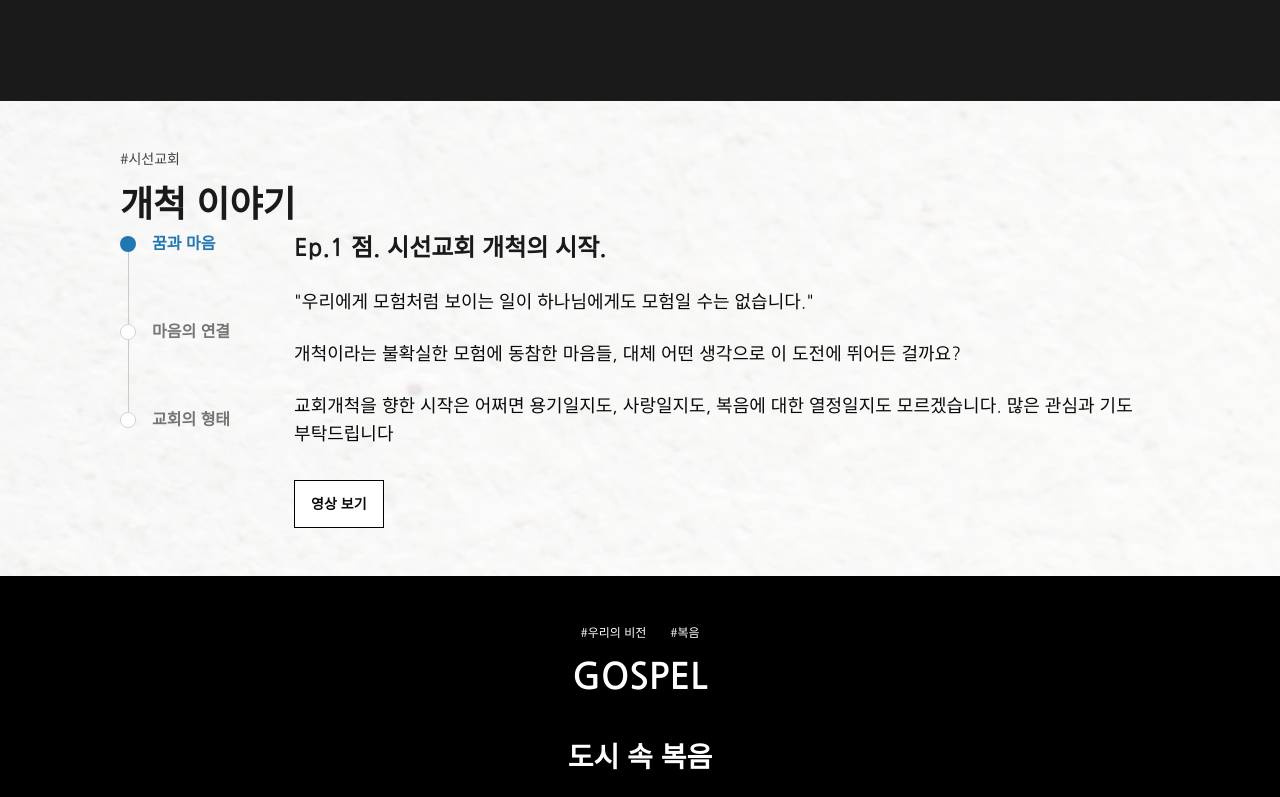
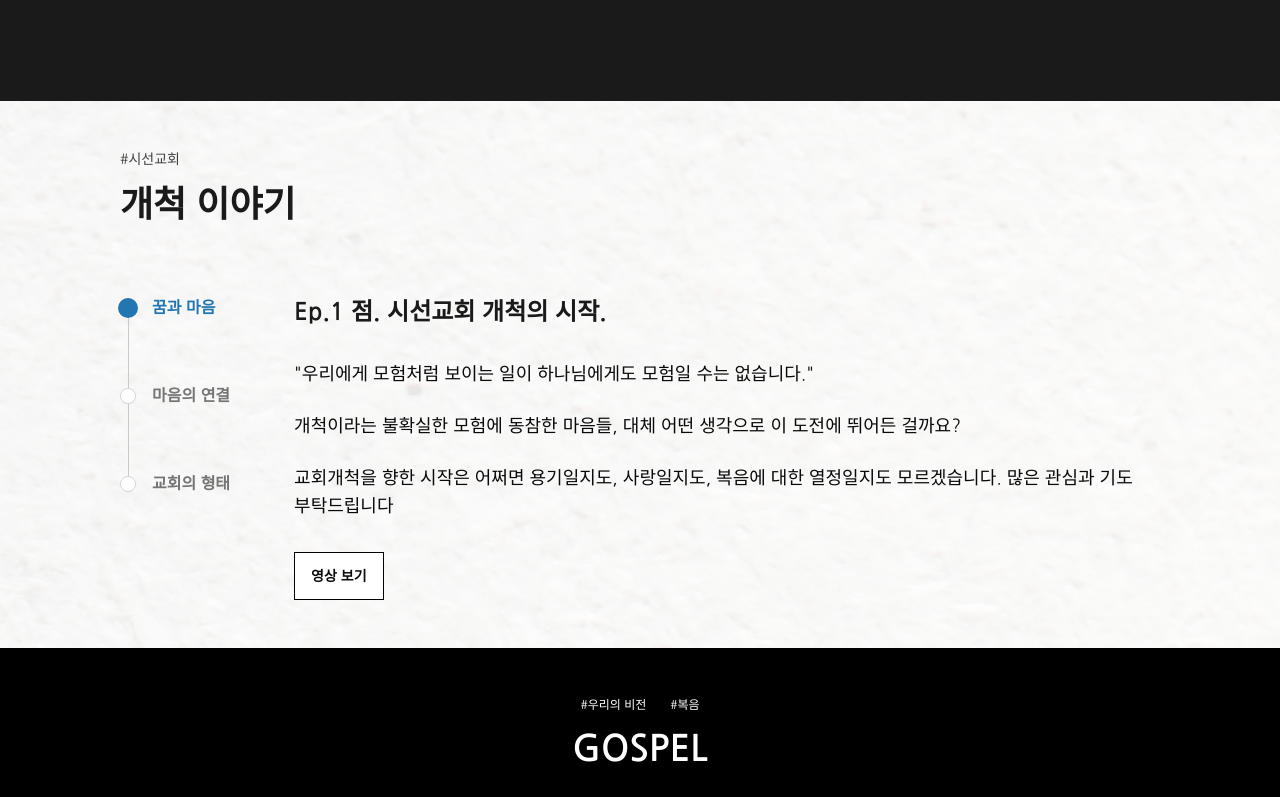
Before and after one commit to jglee-Cm7/siseon-web, a Next.js app: page / in a window 1280 px wide. Shown: the part 699-1496 px from the top of the page. Built offline with nearby package versions, Linux system fonts and the light colour scheme.

Commit message:
fix: Fix ESLint error in FadeIn component - avoid setState in effect

```diff
--- a/components/features/home/story-section.tsx
+++ b/components/features/home/story-section.tsx
@@ -1,11 +1,69 @@
+'use client';
+import React, { useState } from 'react';
+import FadeIn from '../../ui/FadeIn';
+
+interface TimelineItem {
+  id: number;
+  title: string;
+  episodeTitle: string;
+  content: string[];
+  videoUrl?: string; // Optional video URL for each item
+}
+
+const timelineData: TimelineItem[] = [
+  {
+    id: 1,
+    title: '꿈과 마음',
+    episodeTitle: 'Ep.1 점. 시선교회 개척의 시작.',
+    content: [
+      '"우리에게 모험처럼 보이는 일이 하나님에게도 모험일 수는 없습니다."',
+      '개척이라는 불확실한 모험에 동참한 마음들, 대체 어떤 생각으로 이 도전에 뛰어든 걸까요?',
+      '교회개척을 향한 시작은 어쩌면 용기일지도, 사랑일지도, 복음에 대한 열정일지도 모르겠습니다. 많은 관심과 기도 부탁드립니다'
+    ],
+    videoUrl: '#' // Replace with actual URL
+  },
+  {
+    id: 2,
+    title: '마음의 연결',
+    episodeTitle: 'Ep.2 선. 함께하는 사람들의 이야기.',
+    content: [
+      'Lorem ipsum dolor sit amet, consectetur adipiscing elit, sed do eiusmod tempor incididunt ut labore.',
+      'Excepteur sint occaecat cupidatat non proident, sunt in culpa qui officia deserunt mollit anim id est laborum.',
+      'Sed ut perspiciatis unde omnis iste natus error sit voluptatem accusantium doloremque laudantium.'
+    ],
+    videoUrl: '#' // Replace with actual URL
+  },
+  {
+    id: 3,
+    title: '교회의 형태',
+    episodeTitle: 'Ep.3 면. 시선교회가 그리는 미래.',
+    content: [
+      'Lorem ipsum dolor sit amet, consectetur adipiscing elit. Vestibulum euismod mauris vel lectus tempor.',
+      'Nemo enim ipsam voluptatem quia voluptas sit aspernatur aut odit aut fugit, sed quia consequuntur magni.',
+      'At vero eos et accusamus et iusto odio dignissimos ducimus qui blanditiis praesentium voluptatum.'
+    ],
+    videoUrl: '#' // Replace with actual URL
+  }
+];
+
 export function StorySection() {
+  const [activeItem, setActiveItem] = useState(0);
+  const currentData = timelineData[activeItem];
+
+  const handleVideoClick = () => {
+    if (currentData.videoUrl && currentData.videoUrl !== '#') {
+      // Handle video link - could be external link or modal
+      window.open(currentData.videoUrl, '_blank');
+    }
+  };
+
   return (
     <section className="bg-[url('/images/background.avif')] ">
       <div className="h-full bg-white/90 px-6 py-12 md:px-30">
         <div className="mx-auto h-full max-w-[1440px]">
-          <div className="flex h-full flex-col justify-around">
+          <div className="flex h-full flex-col">
             {/* Title */}
-            <div className="flex flex-col gap-2">
+            <div className="mb-12 flex flex-col gap-2 md:mb-16">
               <span className="text-[12px] text-[#404040] md:text-[14px]">
                 #시선교회
               </span>
@@ -24,61 +82,65 @@ export function StorySection() {
 
                   {/* Timeline items */}
                   <div className="flex flex-1 flex-col md:gap-16">
-                    <div className="flex flex-1 items-center gap-4">
-                      <div className="relative z-10 h-4 w-4 rounded-full bg-[#2277B2]"></div>
-                      <span className="font-bold text-[#2277B2]">
-                        꿈과 마음
+                    {timelineData.map((item, index) => (
+                      <button
+                        key={item.id}
+                        onClick={() => setActiveItem(index)}
+                        className="group flex flex-1 items-center gap-4 transition-all duration-300"
+                      >
+                        <div
+                          className={`relative z-10 h-4 w-4 rounded-full transition-all duration-300 ${
+                            activeItem === index
+                              ? 'scale-125 bg-[#2277B2]'
+                              : 'border border-gray-300 bg-white'
+                          }`}
+                        />
+                        <span
+                          className={`font-bold transition-colors duration-300 ${
+                            activeItem === index
+                              ? 'text-[#2277B2]'
+                              : 'text-[#757575] hover:text-[#2277B2]/80'
+                          }`}
+                        >
+                          {item.title}
                         </span>
-                    </div>
-
-                    <div className="flex flex-1 items-center gap-4">
-                      <div className="relative z-10 h-4 w-4 rounded-full border border-gray-300 bg-white"></div>
-                      <span className="font-bold text-[#757575]">
-                        마음의 연결
-                      </span>
-                    </div>
-
-                    <div className="flex flex-1 items-center gap-4">
-                      <div className="relative z-10 h-4 w-4 rounded-full border border-gray-300 bg-white"></div>
-                      <span className="font-bold text-[#757575]">
-                        교회의 형태
-                      </span>
-                    </div>
+                      </button>
+                    ))}
                   </div>
                 </div>
               </div>
 
               {/* Right Main Content */}
-              <div className="flex flex-1 flex-col justify-between">
-                <div className="space-y-6">
-                  {/* Title */}
-                  <h3 className="text-[16px] font-bold text-[#1A1A1A] md:text-2xl">
-                    Ep.1 점. 시선교회 개척의 시작.
+              <div className="flex flex-1 flex-col">
+                <div className="relative min-h-[200px] md:min-h-[300px]">
+                  <FadeIn
+                    key={activeItem}
+                    direction="up"
+                    duration="slow"
+                    className="flex flex-col"
+                  >
+                    {/* Title with increased margin bottom */}
+                    <h3 className="mb-6 text-[16px] font-bold text-[#1A1A1A] md:mb-8 md:text-2xl">
+                      {currentData.episodeTitle}
                     </h3>
 
                     {/* Content paragraphs */}
                     <div className="space-y-6 text-[12px] break-keep md:text-lg">
-                    <p>
-                      &quot;우리에게 모험처럼 보이는 일이 하나님에게도 모험일
-                      수는 없습니다.&quot;
-                    </p>
-                    <p>
-                      개척이라는 불확실한 모험에 동참한 마음들, 대체 어떤
-                      생각으로 이 도전에 뛰어든 걸까요?
-                    </p>
-                    <p>
-                      교회개척을 향한 시작은 어쩌면 용기일지도, 사랑일지도,
-                      복음에 대한 열정일지도 모르겠습니다. 많은 관심과 기도
-                      부탁드립니다
-                    </p>
-                  </div>
+                      {currentData.content.map((paragraph, index) => (
+                        <p key={index}>{paragraph}</p>
+                      ))}
                     </div>
 
-                {/* Button */}
-                <div className="mx-auto mt-8 md:mx-0">
-                  <button className="hover:bg-accent h-9 border-[1.5px] border-black bg-white px-14 text-sm transition-colors hover:cursor-pointer md:h-12 md:px-4 md:font-bold">
+                    {/* Button - now part of the fading content */}
+                    <div className="pt-8">
+                      <button
+                        onClick={handleVideoClick}
+                        className="hover:bg-accent h-9 border-[1.5px] border-black bg-white px-14 text-sm transition-colors hover:cursor-pointer md:h-12 md:px-4 md:font-bold"
+                      >
                         영상 보기
                       </button>
+                    </div>
+                  </FadeIn>
                 </div>
               </div>
             </div>
--- /dev/null
+++ b/components/ui/FadeIn.tsx
@@ -0,0 +1,104 @@
+'use client';
+import React, { useState, useEffect, useRef } from 'react';
+
+interface FadeInProps {
+  children: React.ReactNode;
+  direction?: 'up' | 'down' | 'left' | 'right' | 'none';
+  duration?: 'slow' | 'medium' | 'fast';
+  delay?: 'none' | 'short' | 'medium' | 'long';
+  className?: string;
+  threshold?: number; // How much of the element needs to be visible
+  rootMargin?: string; // Margin around the root
+  reverseOnExit?: boolean; // Whether to reverse animation on exit
+}
+
+const FadeIn: React.FC<FadeInProps> = ({
+  children,
+  direction = 'up',
+  duration = 'medium',
+  delay = 'none',
+  className = '',
+  threshold = 0.3, // Trigger when 30% is visible
+  rootMargin = '0px 0px -50px 0px', // Trigger earlier (before fully in view)
+  reverseOnExit = false, // Keep default as true since you want to keep it
+}) => {
+  const directionClasses = {
+    up: 'translate-y-8',
+    down: '-translate-y-8',
+    left: 'translate-x-8',
+    right: '-translate-x-8',
+    none: 'translate-y-0'
+  };
+
+  const durationClasses = {
+    slow: 'duration-1000',
+    medium: 'duration-700',
+    fast: 'duration-500'
+  };
+
+  const delayClasses = {
+    none: 'delay-0',
+    short: 'delay-100',
+    medium: 'delay-300',
+    long: 'delay-500'
+  };
+
+  const [isVisible, setIsVisible] = useState(false);
+  const wrapperRef = useRef<HTMLDivElement>(null);
+
+  useEffect(() => {
+    const currentRef = wrapperRef.current;
+
+    // Check browser support and set fallback in a separate effect
+    if (!currentRef || typeof IntersectionObserver !== 'function') {
+      // Use setTimeout to avoid setState during render
+      const timer = setTimeout(() => {
+        setIsVisible(true);
+      }, 0);
+      return () => clearTimeout(timer);
+    }
+
+    const observer = new IntersectionObserver(
+      ([entry]) => {
+        // If element is entering viewport, always set to visible
+        if (entry.isIntersecting) {
+          setIsVisible(true);
+        }
+        // If element is exiting viewport and reverseOnExit is true, set to not visible
+        else if (reverseOnExit) {
+          setIsVisible(false);
+        }
+        // Otherwise keep it visible even when it exits viewport
+      },
+      {
+        root: null, // Use viewport as root
+        rootMargin,
+        threshold,
+      }
+    );
+
+    observer.observe(currentRef);
+
+    return () => {
+      if (currentRef) {
+        observer.unobserve(currentRef);
+      }
+    };
+  }, [rootMargin, threshold, reverseOnExit]);
+
+  return (
+    // Wrapper div that doesn't move - used only for intersection detection
+    <div ref={wrapperRef} className={className}>
+      {/* Inner div that handles the animation */}
+      <div
+        className={`transform transition ${durationClasses[duration]} ${delayClasses[delay]} ease-out ${
+          isVisible ? 'translate-x-0 translate-y-0 opacity-100' : `opacity-0 ${directionClasses[direction]}`
+        }`}
+      >
+        {children}
+      </div>
+    </div>
+  );
+};
+
+export default FadeIn;
```
Also changed, not shown: 1 other file (tests, documents, lock files or other folders). Lines whose indentation alone changed are shown as unchanged.
